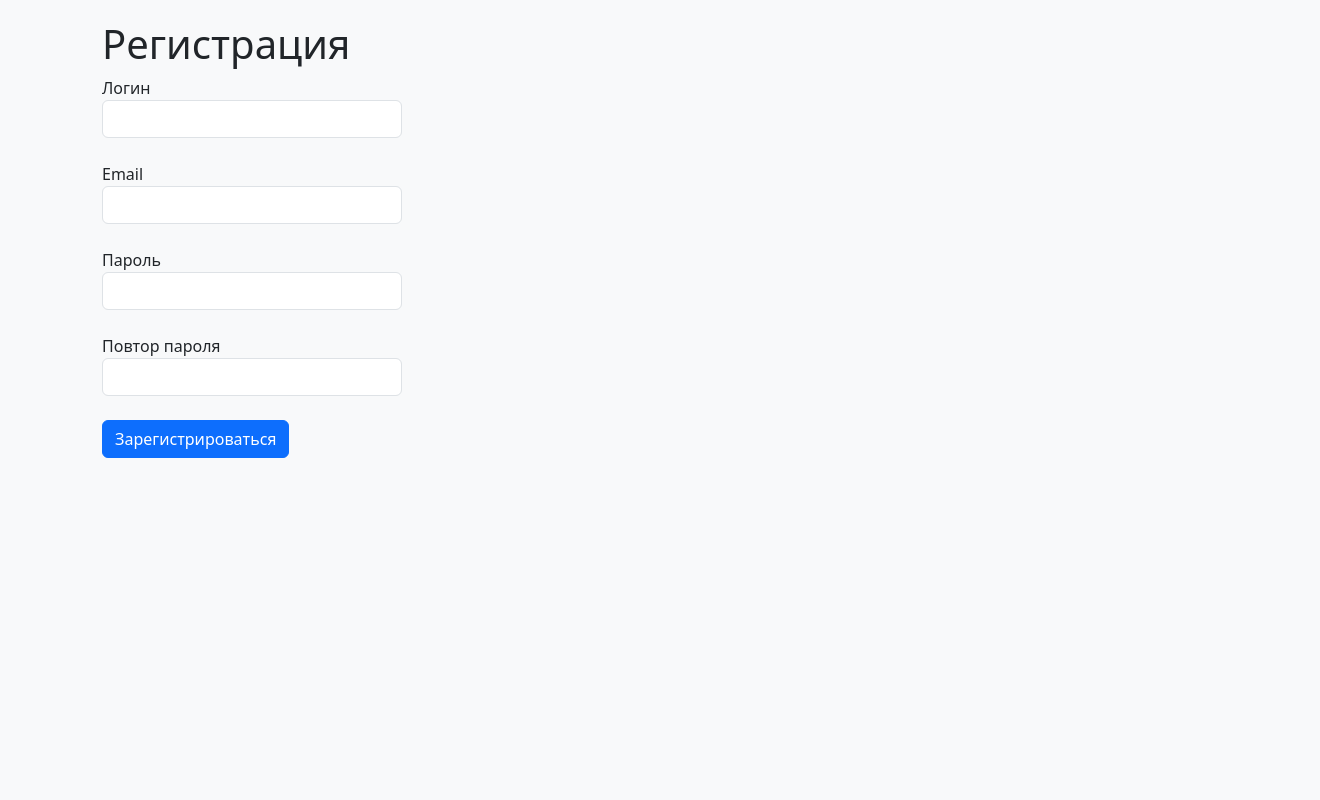
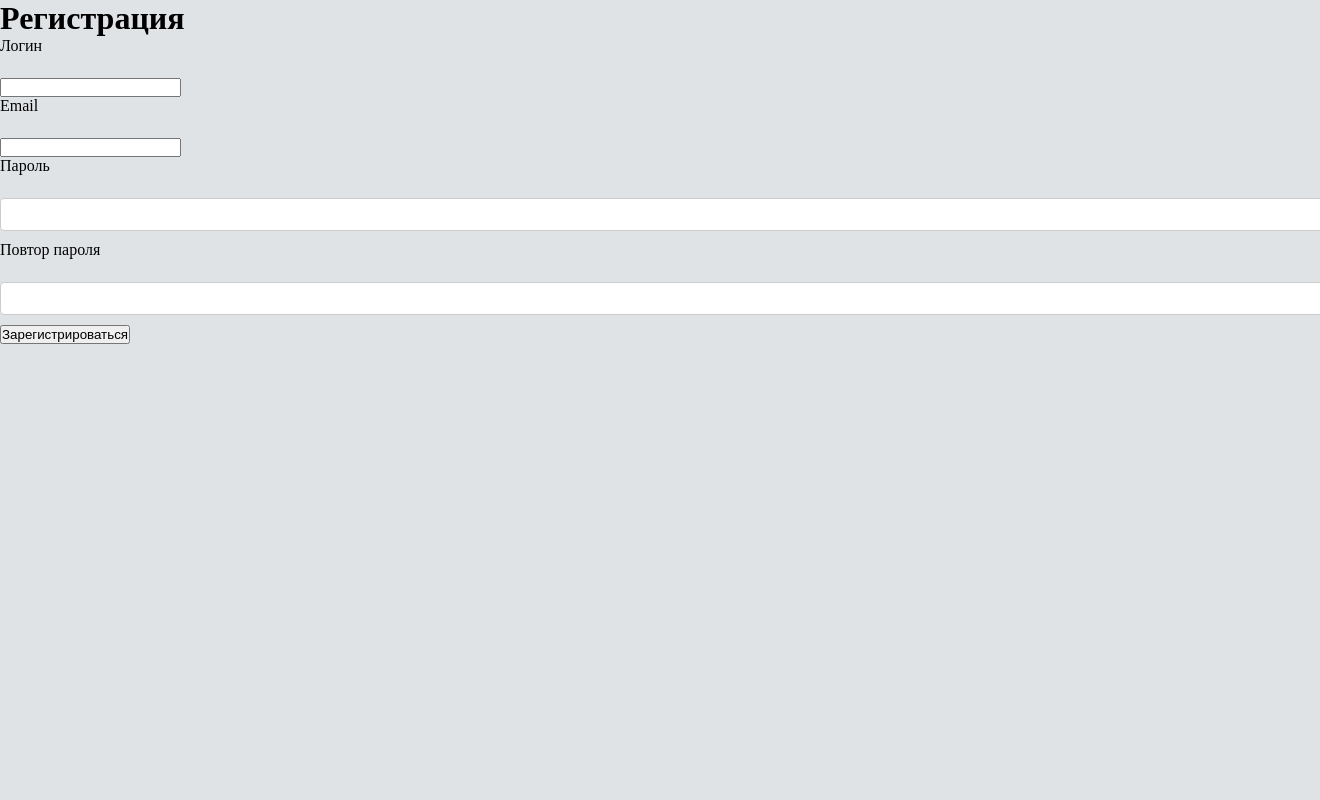
Before and after one commit to xDinDon112/proect3, a Flask app: page /register in a window 1320 px wide; the page is wider, and only the part inside the window is pictured. Run offline with Flask 3, Linux system fonts and the light colour scheme.

Commit message:
chutok_css

```diff
--- /dev/null
+++ b/static/css/style_register.css
@@ -0,0 +1,49 @@
+* {
+    margin: 0;
+    padding: 0;
+}
+
+body {
+    background: #e0e3e5;
+    min-height: 100vh;
+    display: flex;
+    flex-direction: column;
+}
+
+naz {
+    text-align:center;
+}
+
+label {
+    display: block;
+    margin-bottom: 5px;
+}
+
+input[type="email"],
+input[type="password"] {
+    width: 100%;
+    padding: 8px;
+    margin-bottom: 10px;
+    border-radius: 4px;
+    border: 1px solid #ccc;
+}
+
+button {
+    background-color: #007BFF;
+    color: white;
+    padding: 10px 20px;
+    border: none;
+    border-radius: 4px;
+    cursor: pointer;
+}
+
+button:hover {
+    background-color: #0056b3;
+}
+
+.flashes li.success {
+    color: green;
+}
+
+.flashes li.danger {
+    color: red;
--- a/templates/register.html
+++ b/templates/register.html
@@ -3,21 +3,7 @@
 <head>
     <meta charset="UTF-8">
     <title>Регистрация</title>
-    <link href="https://cdn.jsdelivr.net/npm/bootstrap@5.3.0/dist/css/bootstrap.min.css" rel="stylesheet">
-
-    <style>
-        body {
-            padding: 20px;
-            background-color: #f8f9fa;
-        }
-        .form-control {
-            width: 300px;
-        }
-        .error {
-            color: red;
-            font-size: 0.9em;
-        }
-    </style>
+    <link rel="stylesheet" type="text/css" href="../static/css/style_register.css">
 </head>
 <body>
 
@@ -26,7 +12,7 @@
         {% with messages = get_flashed_messages(with_categories=true) %}
         {% if messages %}
         {% for category, message in messages %}
-              <div class="alert alert-{{ category }}">
+        <div>
             {{ message }}
         </div>
         {% endfor %}
```
Also changed, not shown: static/css/style_login.css (added, +49 -0 lines), templates/login.html (+2 -47 lines). Lines whose indentation alone changed are shown as unchanged.
